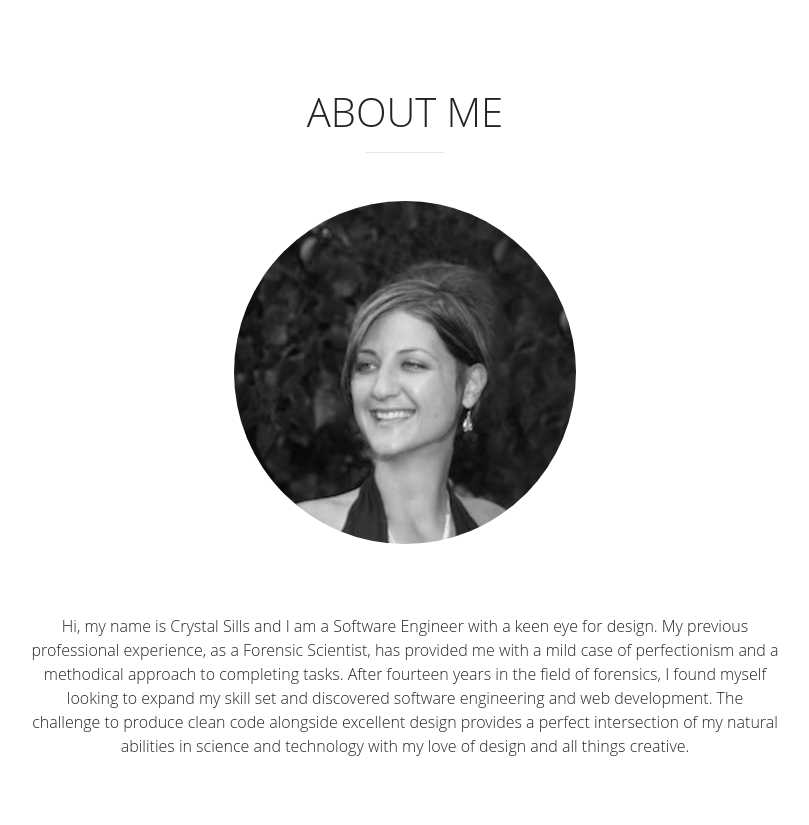
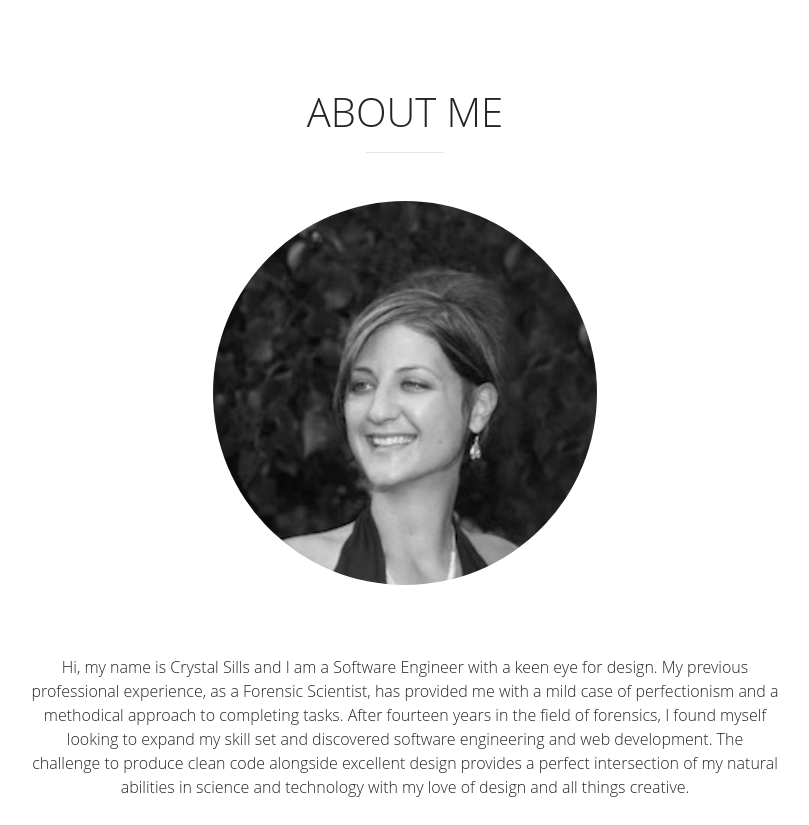
Before and after one commit to csills/portfolio, a PHP site: page /index.html in a window 1280 px wide. Shown: the part 1002-1827 px from the top of the page, without its empty margins (235-1044 px from the left). Run offline with PHP 8.4, Linux system fonts and the light colour scheme; some libraries are stand-ins or nearby versions.

Commit message:
changed object-fit property of profile image

```diff
--- a/style.css
+++ b/style.css
@@ -206,8 +206,8 @@ a.navbar-brand:hover {
 
 .image-circle {
   position: relative;
-  width: 30%;
-  height: 30%;
+  width: 30vw;
+  height: 30vw;
   border-radius: 50%;
   overflow: hidden;
   margin: auto;
@@ -217,7 +217,7 @@ a.navbar-brand:hover {
 .image-circle img {
   width: 100%;
   height: 100%;
-  object-fit: contain;
+  object-fit: fill;
 }
 
 #about-text {
```
